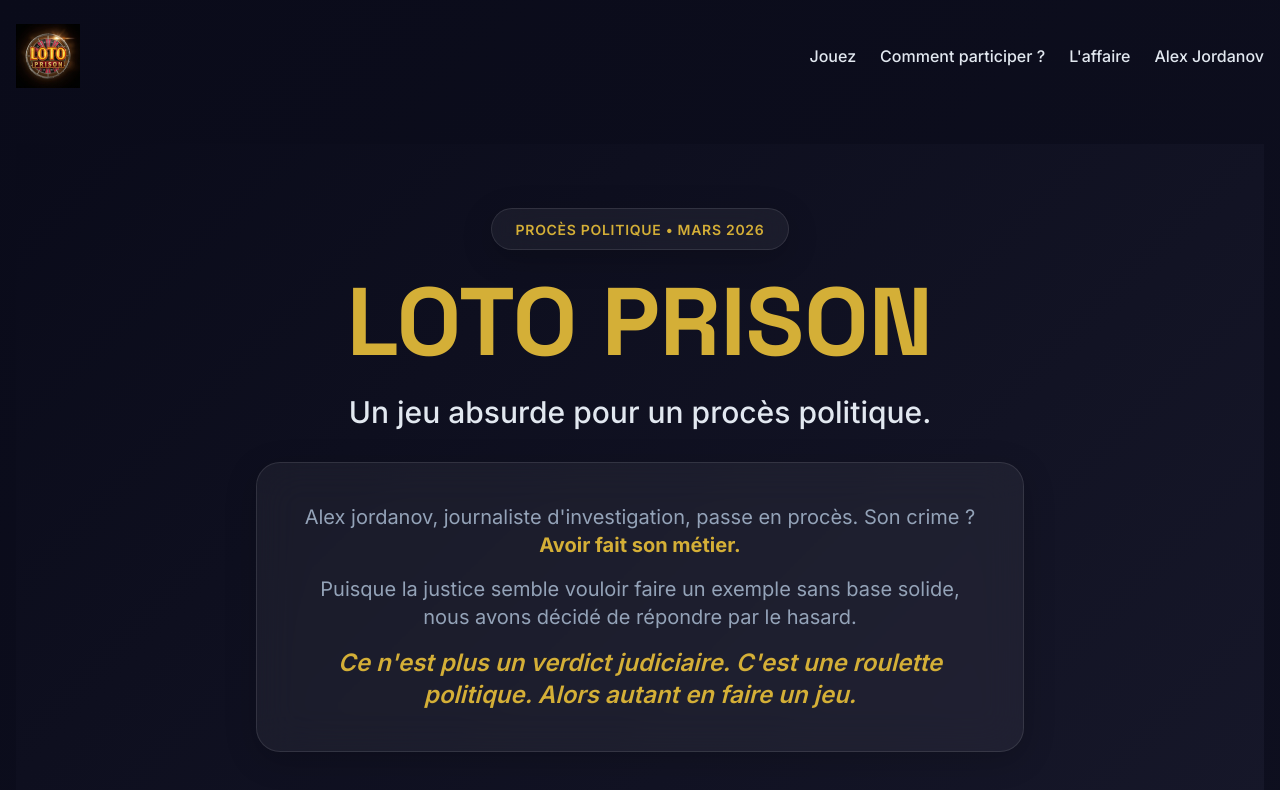
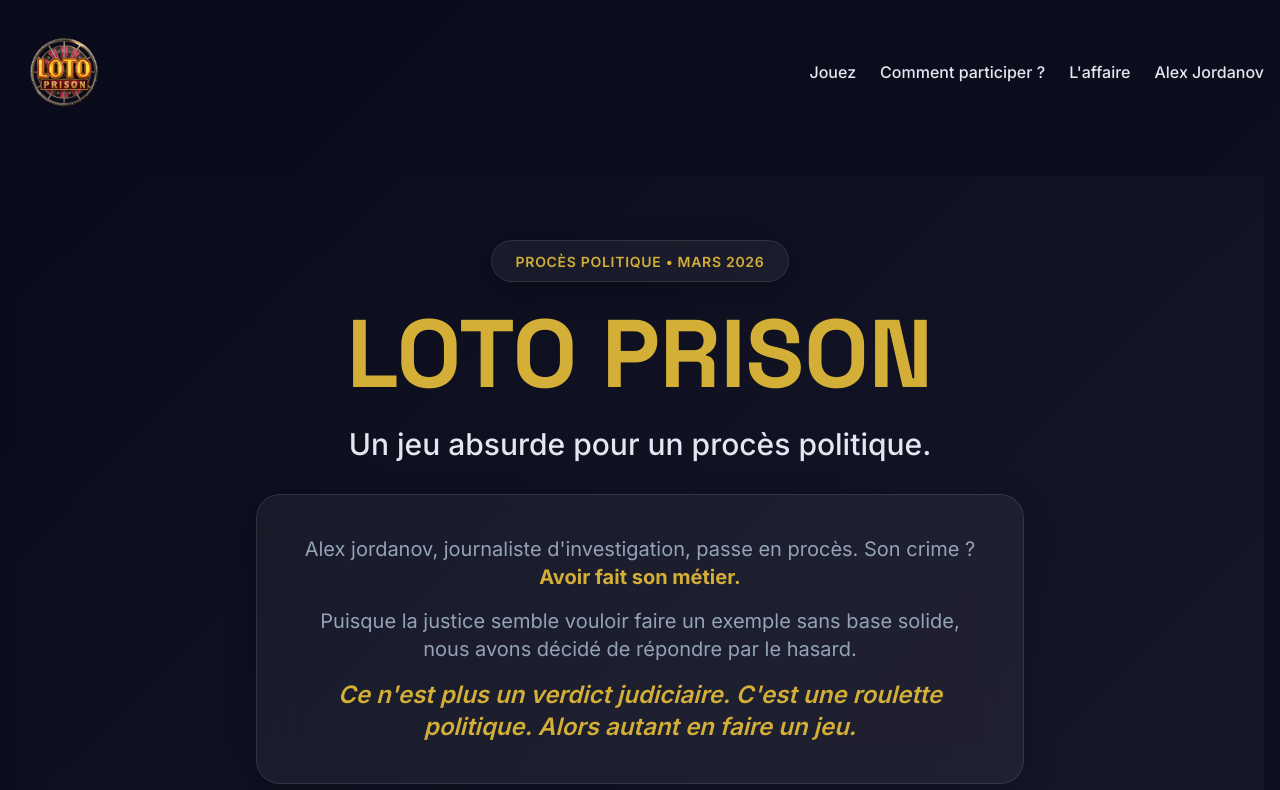
Before and after one commit to EthanPasquier/Alex_Jourdanov, a React (Vite) app: page / in a window 1280 px wide. Shown: the top 790 px of the page. Built offline with nearby package versions, Linux system fonts and the light colour scheme.

Commit message:
new logo

```diff
--- a/src/components/Layout.tsx
+++ b/src/components/Layout.tsx
@@ -19,9 +19,9 @@ export function Layout({ children }: { children: React.ReactNode }) {
             className="flex items-center"
           >
             <img
-              src="/logo.jpeg"
+              src="/nouveaulogo.png"
               alt="Loto Prison"
-              className="h-16 w-auto object-contain"
+              className="h-24 w-auto object-contain"
             />
           </Link>
           <div className="flex gap-6">
```
Also changed, not shown: public/nouveaulogo.png (added).
